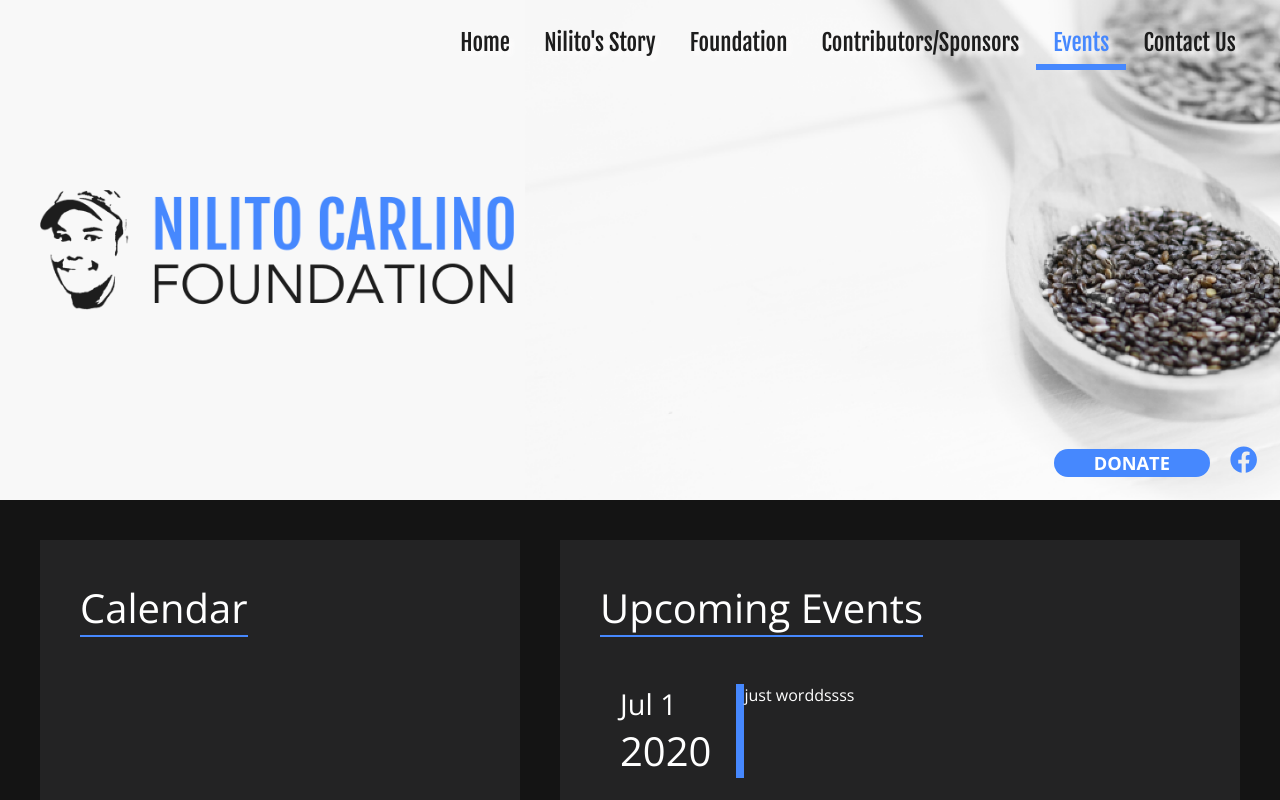
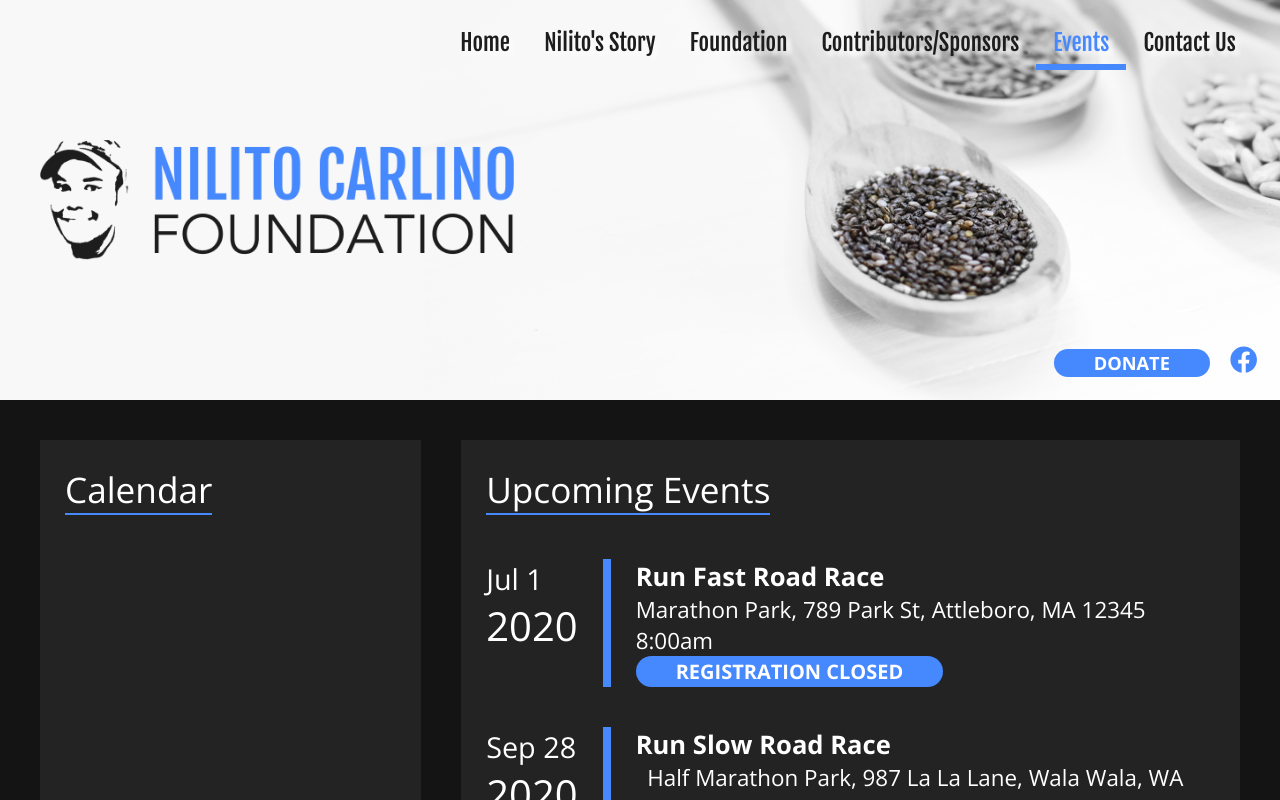
Before and after one commit to NilitoCarlinoFoundation/nilitocarlinofoundation.github.io, a React (Create React App) app: page /events in a window 1280 px wide. Shown: the top 800 px of the page. Built offline with nearby package versions, Linux system fonts and the light colour scheme.

Commit message:
Styles for Upcoming and Past Events

```diff
--- a/src/components/Header/Header.css
+++ b/src/components/Header/Header.css
@@ -1,6 +1,6 @@
 .Header {
   background-color: #000000;
-  min-height: 500px;
+  min-height: 400px;
   display: flex;
   align-items: center;
   justify-content: space-between;
--- a/src/components/Pages/Events/Event.css
+++ b/src/components/Pages/Events/Event.css
@@ -1,6 +1,7 @@
 .Event {
   display: flex;
   margin: 20px;
+  margin-inline-start: 0;
 }
 
 .Event-date {
@@ -18,3 +19,35 @@
 .Event-year {
   font-size: 2.5em;
 }
+
+.Event-details {
+  padding-left: 25px;
+  display: flex;
+  flex-direction: column;
+  align-items: flex-start;
+}
+
+.Event-name {
+  font-weight: bold;
+  font-size: 1.6em;
+}
+
+.Event-address {
+  font-size: 1.4em;
+}
+
+.Event-time {
+  font-size: 1.4em;
+}
+
+.Event-button-name {
+  background-color: #4688fe;
+  font-size: 1.25em;
+  color: #fff;
+  border-radius: 20px;
+  padding: 2px 40px;
+  text-transform: uppercase;
+  font-weight: bold;
+  font-family: 'Open Sans', sans-serif;
+  text-decoration: none;
+}
--- a/src/components/Pages/Events/Event.js
+++ b/src/components/Pages/Events/Event.js
@@ -12,7 +12,11 @@ export default function Event({ name, year, monthDay, address, time, buttonName,
       </div>
 
       <div className="Event-details">
-        just worddssss
+        <div className="Event-name">{name}</div>
+        <div className="Event-address">{address}</div>
+        <div className="Event-time">{time}</div>
+        <div className="Event-button-name">{buttonName}</div>
+
       </div>
 
     </div>
--- a/src/components/Pages/Events/Events.css
+++ b/src/components/Pages/Events/Events.css
@@ -7,7 +7,7 @@
 }
 
 .Events-calendar {
-  width: 400px;
+  width: 350px;
 }
 
 .Events-content {
--- a/src/components/Pages/Events/Events.js
+++ b/src/components/Pages/Events/Events.js
@@ -20,24 +20,32 @@ export default function Events() {
         <div className="content Events-upcoming">
           <h1>Upcoming Events</h1>
           <Event
-            name="Run Fast Road Race"
             year="2020"
             monthDay="Jul 1"
+            name="Run Fast Road Race"
+            address="Marathon Park, 789 Park St, Attleboro, MA 12345"
+            time="8:00am"
+            buttonName="Registration Closed"
           />
 
           <Event
-            name="Run Slow Road Race"
             year="2020"
             monthDay="Sep 28"
+            name="Run Slow Road Race"
+            address="Half Marathon Park, 987 La La Lane, Wala Wala, WA 12345"
+            time="9:00am"
+            buttonName="Register"
           />
         </div>
 
         <div className="content">
           <h1>Past Events</h1>
            <Event
-            name="This Race Already Occured"
             year="2019"
             monthDay="Jun 1"
+            name="What the Hill Road Race"
+            address="Tall Hill Park, 111 Hill St, Attleboro, MA 12345"
+            buttonName="Results"
           />
         </div>
       </div>
--- a/src/components/Pages/Foundation/Foundation.js
+++ b/src/components/Pages/Foundation/Foundation.js
@@ -8,11 +8,11 @@ export default function Foundation() {
 			<div className="content">
 				<h1>Nilito Carlino Foundation</h1>
 				<div className="content-text">
-					Here are some lovely wordsHere are some lovely wordsHere are some lovely wordsHere are some lovely wordsHere are some lovely words
-					Here are some lovely wordsHere are some lovely wordsHere are some lovely wordsHere are some lovely wordsHere are some lovely words
-					Here are some lovely wordsHere are some lovely wordsHere are some lovely wordsHere are some lovely wordsHere are some lovely words
-					Here are some lovely wordsHere are some lovely wordsHere are some lovely wordsHere are some lovely wordsHere are some lovely words
-				</div>
+					Here are some words about the foundation. Here are some words about the foundation.
+          Here are some words about the foundation. Here are some words about the foundation.
+          Here are some words about the foundation. Here are some words about the foundation.
+          Here are some words about the foundation. Here are some words about the foundation.
+          </div>
 			</div>
 
 			<div className="content-image">
--- a/src/components/Pages/Home/Home.js
+++ b/src/components/Pages/Home/Home.js
@@ -8,11 +8,12 @@ export default function Home() {
 			<div className="content">
 				<h1>The Nilito Carlino Foundation</h1>
 				<div className="content-text">
-					Here are some lovely wordsHere are some lovely wordsHere are some lovely wordsHere are some lovely wordsHere are some lovely words
-					Here are some lovely wordsHere are some lovely wordsHere are some lovely wordsHere are some lovely wordsHere are some lovely words
-					Here are some lovely wordsHere are some lovely wordsHere are some lovely wordsHere are some lovely wordsHere are some lovely words
-					Here are some lovely wordsHere are some lovely wordsHere are some lovely wordsHere are some lovely wordsHere are some lovely words
-				</div>
+					Here are some words for the Home Page. Here are some words for the Home Page.
+          Here are some words for the Home Page. Here are some words for the Home Page.
+          Here are some words for the Home Page. Here are some words for the Home Page.
+          Here are some words for the Home Page. Here are some words for the Home Page.
+          Here are some words for the Home Page. Here are some words for the Home Page.
+        </div>
 			</div>
 
 			<div className="content-image">
--- a/src/styles/App.css
+++ b/src/styles/App.css
@@ -24,7 +24,7 @@ a.button-link:visited {
 
 h1 {
   font-weight: normal;
-  font-size: 2.5em;
+  font-size: 2.2em;
   border-bottom: 2px solid #4688fe;
   margin-top: 0;
 }
@@ -35,7 +35,7 @@ h1 {
   display: flex;
   flex-direction: column;
   align-items: flex-start;
-  padding: 40px;
+  padding: 25px;
 }
 
 .content-text {
```
